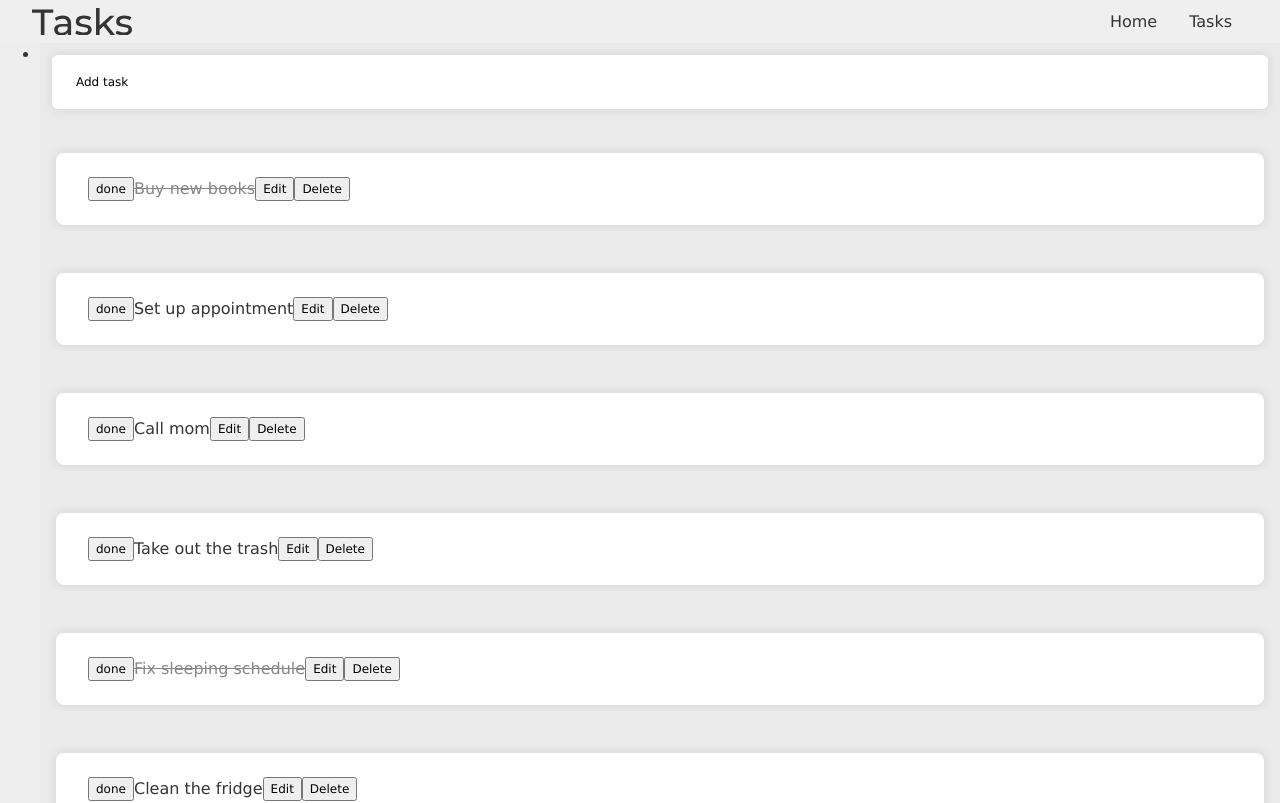
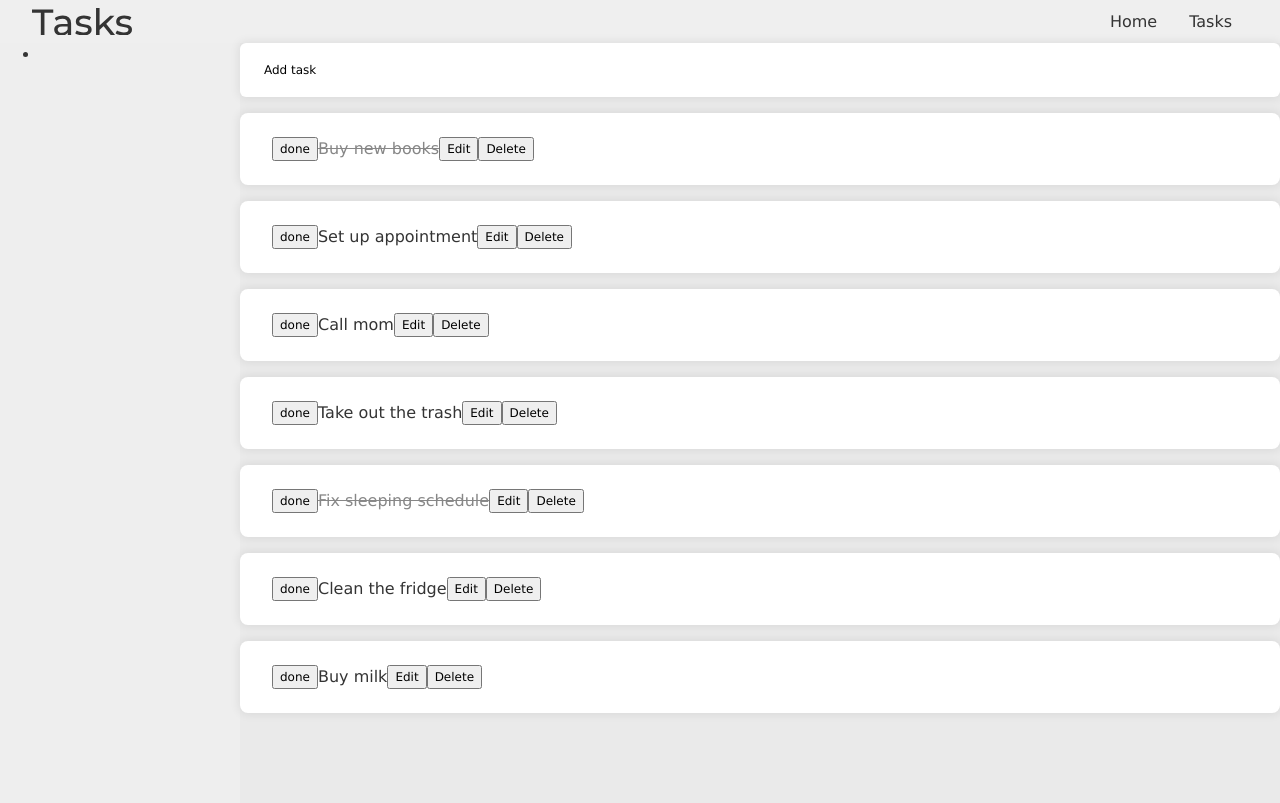
Before and after one commit to arthur-tsutiya/aplicacao-de-tarefas, a React (Create React App) app: page /tasks in a window 1280 px wide. Shown: the top 803 px of the page. Built offline with nearby package versions, Linux system fonts and the light colour scheme.

Commit message:
Fix styles a bit

```diff
--- a/src/components/Task.css
+++ b/src/components/Task.css
@@ -8,7 +8,7 @@
     background-color: #fff;
     border-radius: .5em;
     padding: 1.5em 2em;
-    margin: 1em;
+    margin: 0;
     box-shadow: 0px 0px 10px 2px #00000011;
 }
 
--- a/src/components/TasksSidebar.css
+++ b/src/components/TasksSidebar.css
@@ -1,3 +1,4 @@
 .tasks-sidebar {
     background-color: #eee;
+    min-width: 15em;
 }
```
